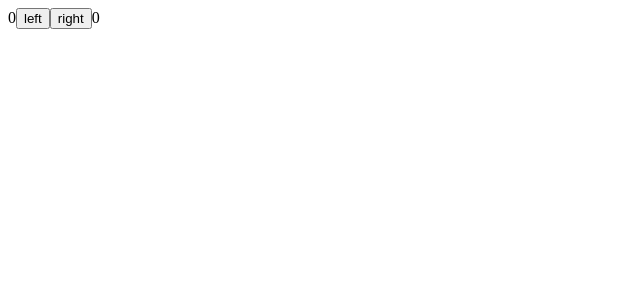
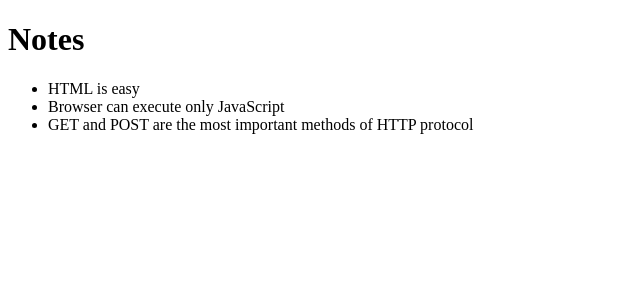
Before and after one commit to stefanomontr/helsinki-react-course, a React (Create React App) app: page / in a window 1280 px wide. Shown: the top 300 px of the page, without its empty margins (0-640 px from the left). Built offline with nearby package versions, Linux system fonts and the light colour scheme.

Commit message:
Last commit of part 1

```diff
--- a/src/App.js
+++ b/src/App.js
@@ -1,29 +1,16 @@
-import { useState } from 'react'
+import Note from './components/Note'
 
-const App = () => {
-  const [left, setLeft] = useState(0)
-  const [right, setRight] = useState(0)
-  const [allClicks, setAll] = useState([])
-
-  const handleLeftClick = () => {
-    setAll(allClicks.concat('L'))
-    setLeft(left + 1)
-  }
-
-  const handleRightClick = () => {
-    setAll(allClicks.concat('R'))
-    setRight(right + 1)
-  }
-
-  return (
-    <div>
-      {left}
-      <button onClick={handleLeftClick}>left</button>
-      <button onClick={handleRightClick}>right</button>
-      {right}
-      <p>{allClicks.join(' ')}</p>
-    </div>
-  )
-}
+const App = ({notes}) => (
+  <div>
+    <h1>Notes</h1>
+    <ul>
+      {notes.map(note => (
+        // `key` is NOT defined as a prop of Note!
+        // It must be passed inside the elements returned by the callback of `map` (here, inside <Note>)
+          <Note key={note.id} note={note}/>
+      ))}
+    </ul>
+  </div>
+)
 
 export default App
--- a/src/ObjectState.js
+++ b/src/ObjectState.js
@@ -10,8 +10,8 @@ const Display = ({sides}) => {
 
 const initSides = (left, right) => ({left: left, right: right})
 
-const addLeft = (sides, setter) => () => setter(initSides(sides.left + 1, sides.right))
-const addRight = (sides, setter) => () => setter(initSides(sides.left, sides.right + 1))
+const addLeft = (sides, setter) => () => setter({...sides, left: sides.left + 1})
+const addRight = (sides, setter) => () => setter({...sides, right: sides.right + 1})
 
 const App = () => {
   const [sides, setSides] = useState(initSides(0, 0))
@@ -21,7 +21,6 @@ const App = () => {
       <Display
         sides={sides}
       />
-      NEW
       <Button
         text="left"
         onClick={addLeft(sides, setSides)}
--- /dev/null
+++ b/src/components/Note.js
@@ -0,0 +1,7 @@
+import React from 'react'
+
+const Note = ({note}) => (
+    <li>{note.content}</li>
+)
+
+export default Note
--- a/src/index.js
+++ b/src/index.js
@@ -3,4 +3,27 @@ import ReactDOM from 'react-dom/client'
 
 import App from './App'
 
-ReactDOM.createRoot(document.getElementById('root')).render(<App />)
+const notes = [
+  {
+    id: 1,
+    content: 'HTML is easy',
+    date: '2019-05-30T17:30:31.098Z',
+    important: true
+  },
+  {
+    id: 2,
+    content: 'Browser can execute only JavaScript',
+    date: '2019-05-30T18:39:34.091Z',
+    important: false
+  },
+  {
+    id: 3,
+    content: 'GET and POST are the most important methods of HTTP protocol',
+    date: '2019-05-30T19:20:14.298Z',
+    important: true
+  }
+]
+
+ReactDOM.createRoot(document.getElementById('root')).render(
+  <App notes={notes} />
+)
```
Also changed, not shown: src/HandleClick.js (added, +42 -0 lines).
